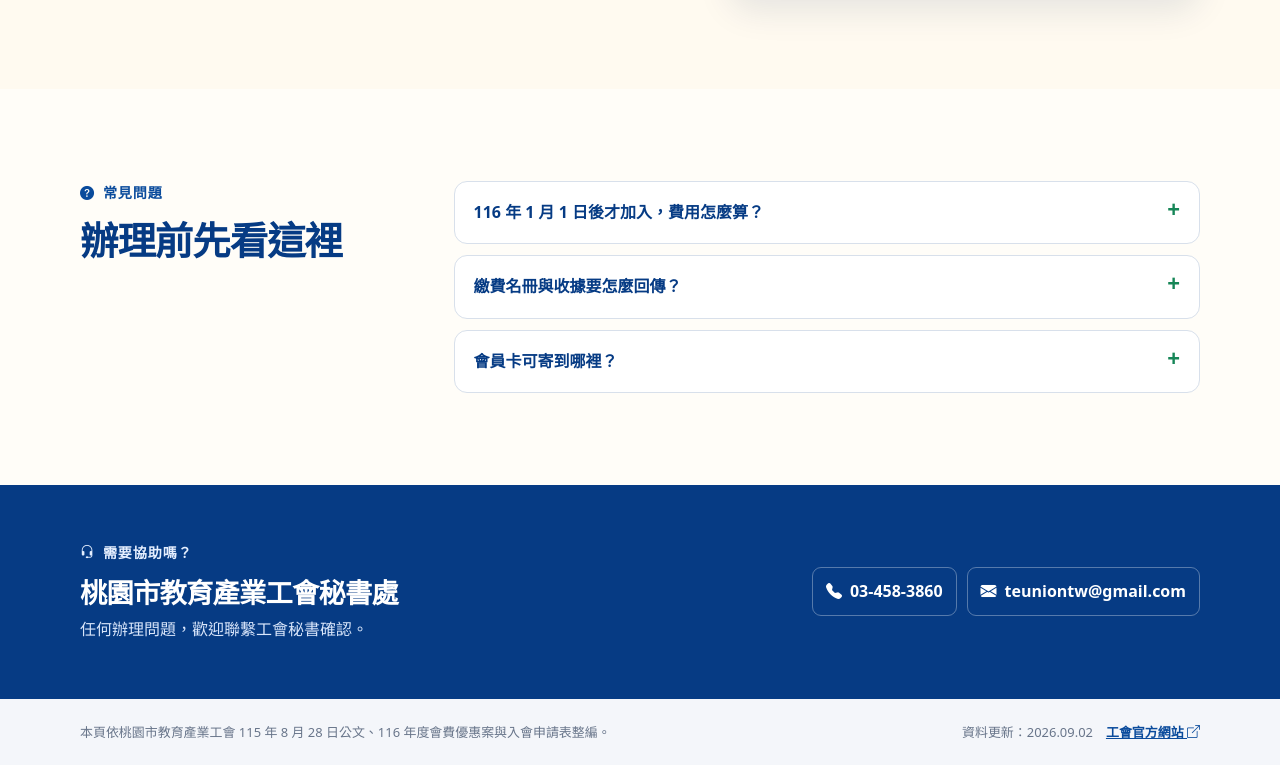
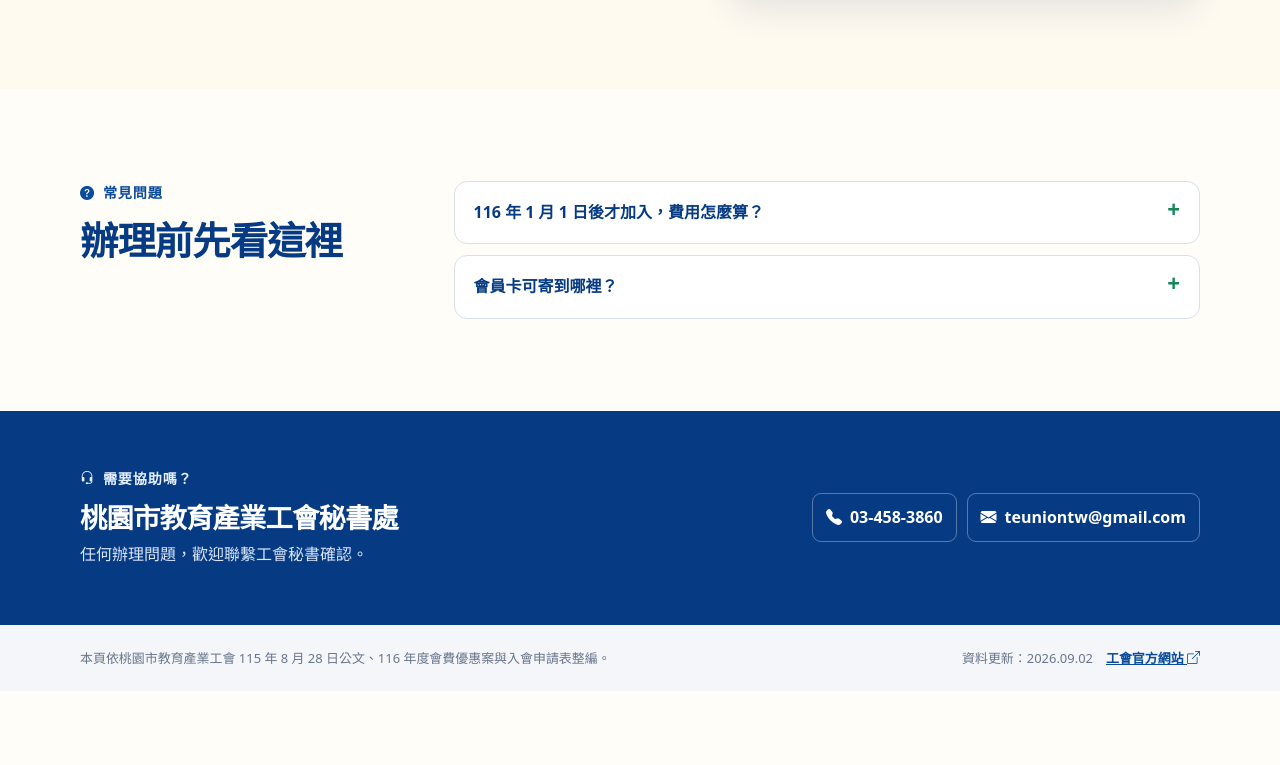
Before and after one commit to cagoooo/TeacherGroup2026, a plain HTML site: page index.html in a window 1280 px wide. Shown: the part 3261-4026 px from the top of the page. After the commit the page ends 3952 px from the top, so only its background shows below. Drawn offline with nearby package versions, Linux system fonts and the light colour scheme.

Commit message:
fix: 移除支會長專用名冊 FAQ

```diff
--- a/index.html
+++ b/index.html
@@ -227,10 +227,6 @@
               <p>需收入會費與經常會費，合計 <strong><span data-value="fullFee">2,400</span> 元</strong>；若符合三人（含）以上揪團、支會長推薦、當年度會員兩位以上推薦等任一條件，得免收入會費。</p>
             </details>
             <details>
-              <summary>繳費名冊與收據要怎麼回傳？</summary>
-              <p>可傳真至 <a data-tel="fax" href="tel:+88634583672"><span data-value="fax">03-458-3672</span></a>，或寄送至 <a data-href="emailLink" href="mailto:teuniontw@gmail.com"><span data-value="email">teuniontw@gmail.com</span></a>；繳費名冊可由工會網站「支會服務 → 繳費名冊」下載。</p>
-            </details>
-            <details>
               <summary>會員卡可寄到哪裡？</summary>
               <p>入會申請表可選擇寄送學校或住家；住址請填通訊地址，勿填學校地址。</p>
             </details>
```
